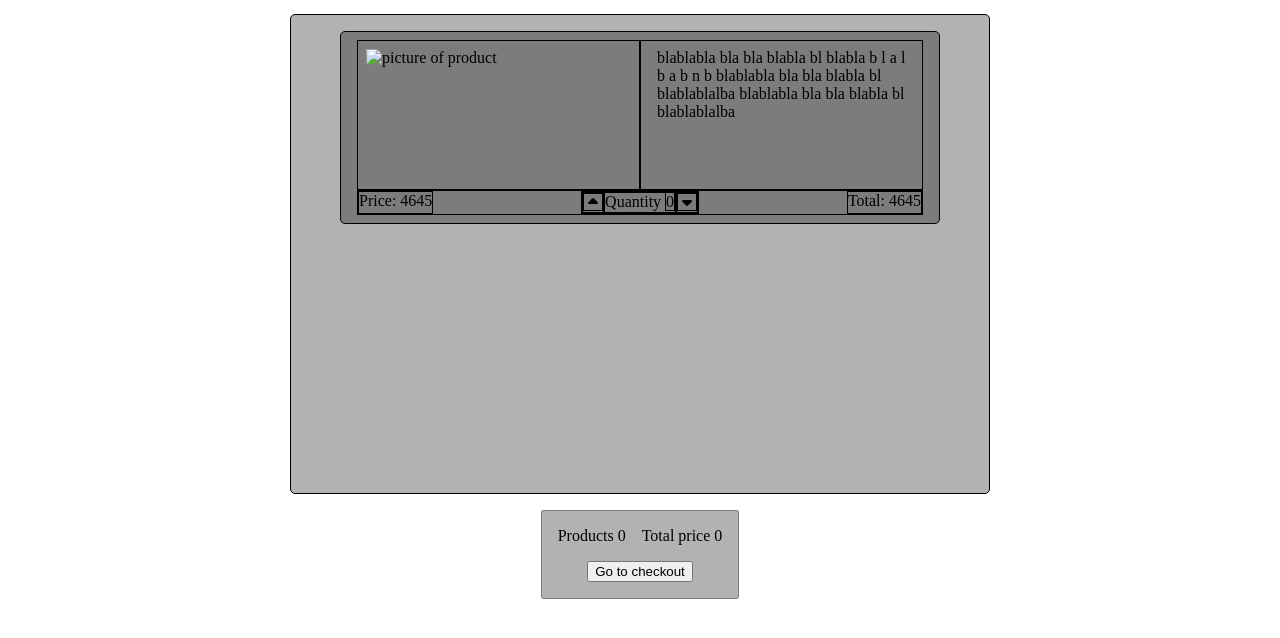
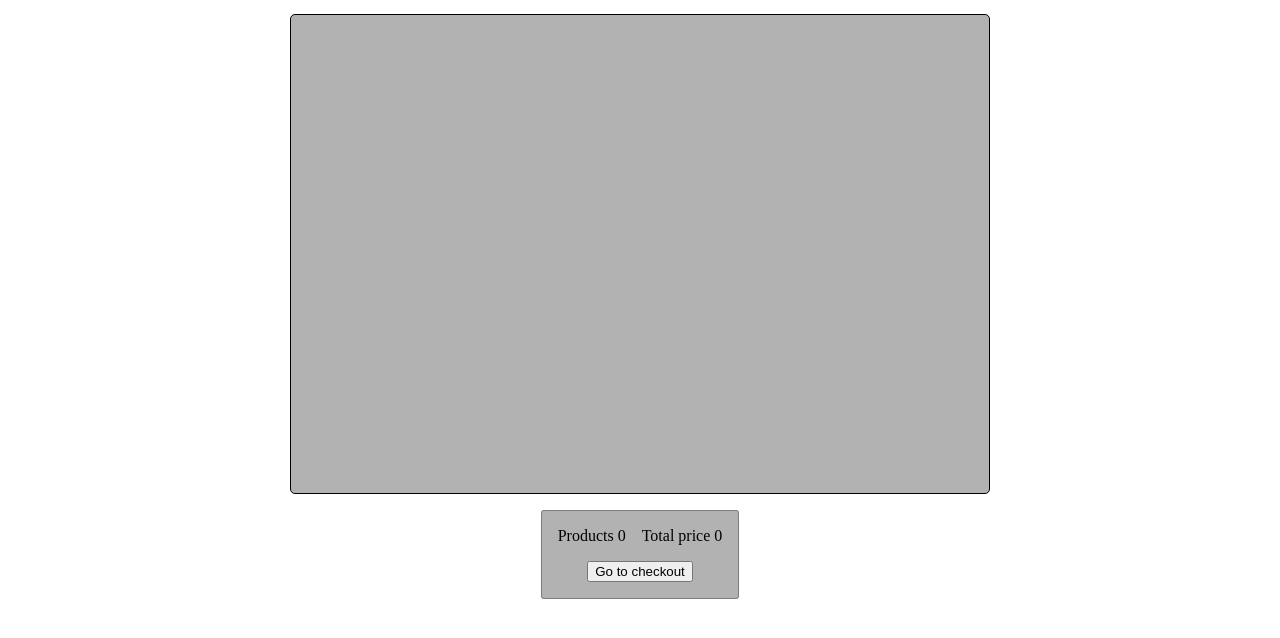
Before and after one commit to MikeW004/E-commerce_group_project, a plain HTML site: page cart.html in a window 1280 px wide. Shown: the part 78-716 px from the top of the page. Drawn offline with Linux system fonts and the light colour scheme.

Commit message:
deleted placeholder product card

```diff
--- a/cart.html
+++ b/cart.html
@@ -34,30 +34,6 @@
         <p id="message"></p>
         <div id="cartElement">
 
-            <div class="cart-card">
-
-                <img class = "product-img" src= "#" alt= "picture of product">
-
-                <p class="product-description">
-                    blablabla bla bla blabla bl blabla b l a l b a b n b
-                    blablabla bla bla blabla bl blablablalba
-                    blablabla bla bla blabla bl blablablalba
-
-                </p>
-
-                <span class = "card-price-container">
-                    <div class="card-price">Price: 4645</div>
-                    <div class="card-quantity">
-                        <div class="arrow" id="arrow-up"><i class="fa-solid fa-caret-up"></i></div>
-                        <div>Quantity <span class="quantity">0</span></div>
-
-                        <div class="arrow" id="arrow-down"><i class="fa-solid fa-caret-down"></i></div>
-                    </div>
-                    <div class="card-price-total">Total: 4645</div>
-                </span>
-            </div>
-
-            <div class="cart-total-price"></div>
         </div>
         <div id="cart-info">
             <div class="summary">
```
